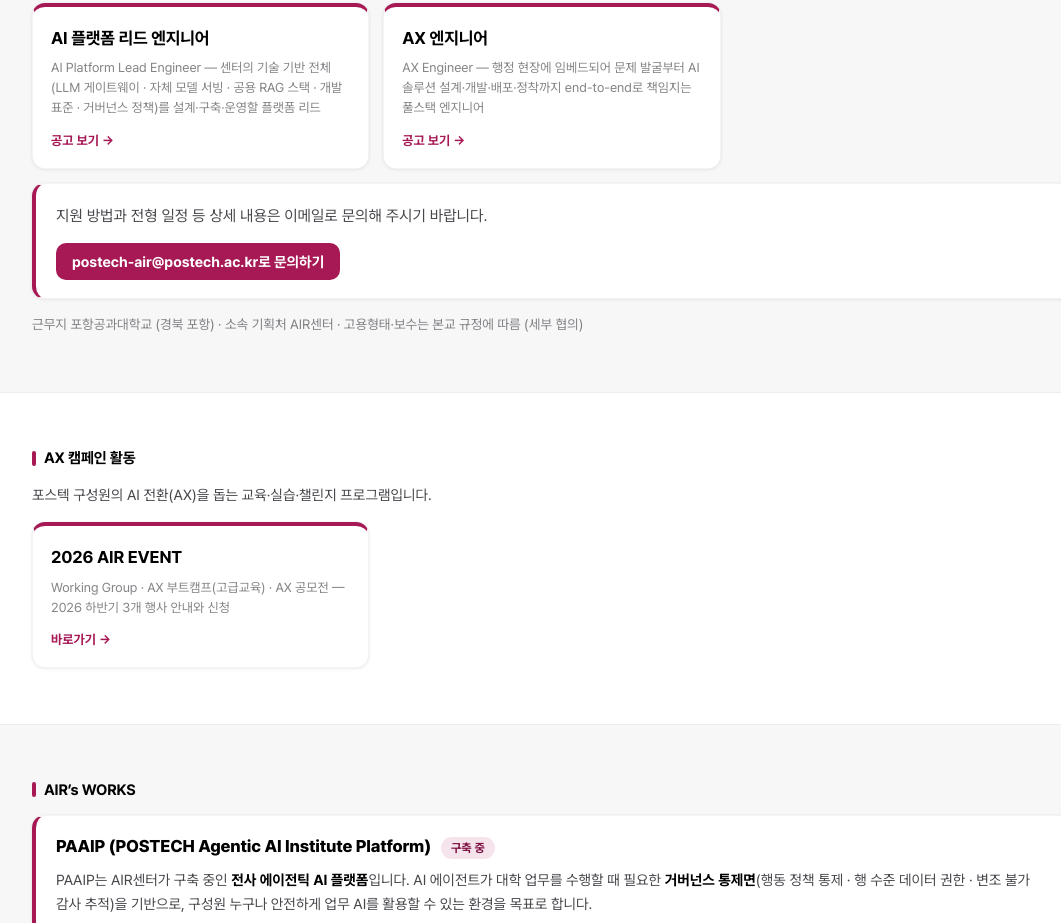
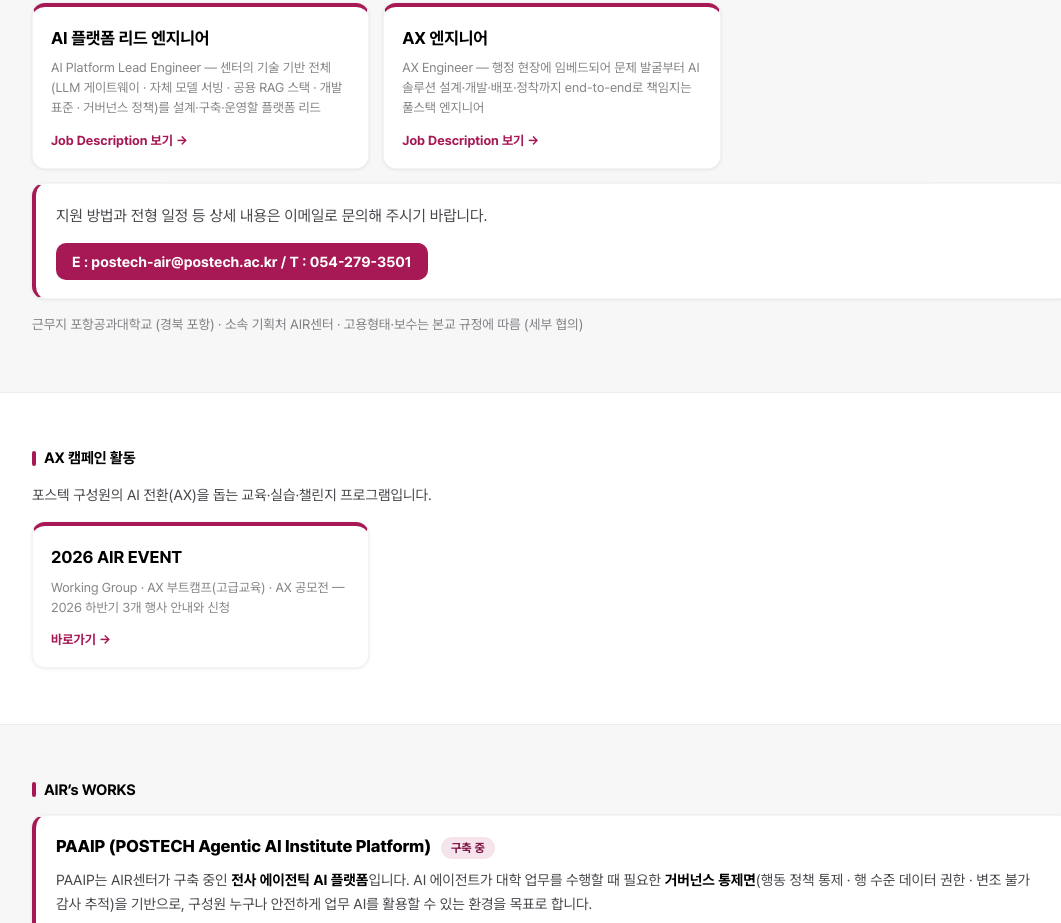
Before and after one commit to postechair/postechair.github.io, a Next.js app: page / in a window 1280 px wide. Shown: the part 1080-2003 px from the top of the page, without its empty margins (88-1149 px from the left). Built offline with nearby package versions, Linux system fonts and the light colour scheme.

Commit message:
Update contact button label and card CTA wording
Co-Authored-By: Claude Fable 5 <noreply@anthropic.com>

```diff
--- a/app/page.tsx
+++ b/app/page.tsx
@@ -46,12 +46,12 @@ export default function Home() {
               <a className="card" href="/recruit/platform-lead/">
                 <span className="card-t">AI 플랫폼 리드 엔지니어</span>
                 <span className="card-d">AI Platform Lead Engineer — 센터의 기술 기반 전체(LLM 게이트웨이 · 자체 모델 서빙 · 공용 RAG 스택 · 개발 표준 · 거버넌스 정책)를 설계·구축·운영할 플랫폼 리드</span>
-                <span className="card-go">공고 보기 →</span>
+                <span className="card-go">Job Description 보기 →</span>
               </a>
               <a className="card" href="/recruit/ax-engineer/">
                 <span className="card-t">AX 엔지니어</span>
                 <span className="card-d">AX Engineer — 행정 현장에 임베드되어 문제 발굴부터 AI 솔루션 설계·개발·배포·정착까지 end-to-end로 책임지는 풀스택 엔지니어</span>
-                <span className="card-go">공고 보기 →</span>
+                <span className="card-go">Job Description 보기 →</span>
               </a>
             </div>
             <ApplyContactBody />
--- a/components/recruit.tsx
+++ b/components/recruit.tsx
@@ -57,7 +57,7 @@ export function ApplyContactBody() {
     <>
       <div className="callout">
         <p>지원 방법과 전형 일정 등 상세 내용은 이메일로 문의해 주시기 바랍니다.</p>
-        <a className="applybtn" href="mailto:postech-air@postech.ac.kr">postech-air@postech.ac.kr로 문의하기</a>
+        <a className="applybtn" href="mailto:postech-air@postech.ac.kr">E : postech-air@postech.ac.kr / T : 054-279-3501</a>
       </div>
       <p className="workcond">근무지 포항공과대학교 (경북 포항) · 소속 기획처 AIR센터 · 고용형태·보수는 본교 규정에 따름 (세부 협의)</p>
     </>
```
Also changed, not shown: 8 other files (tests, documents, lock files or other folders).
